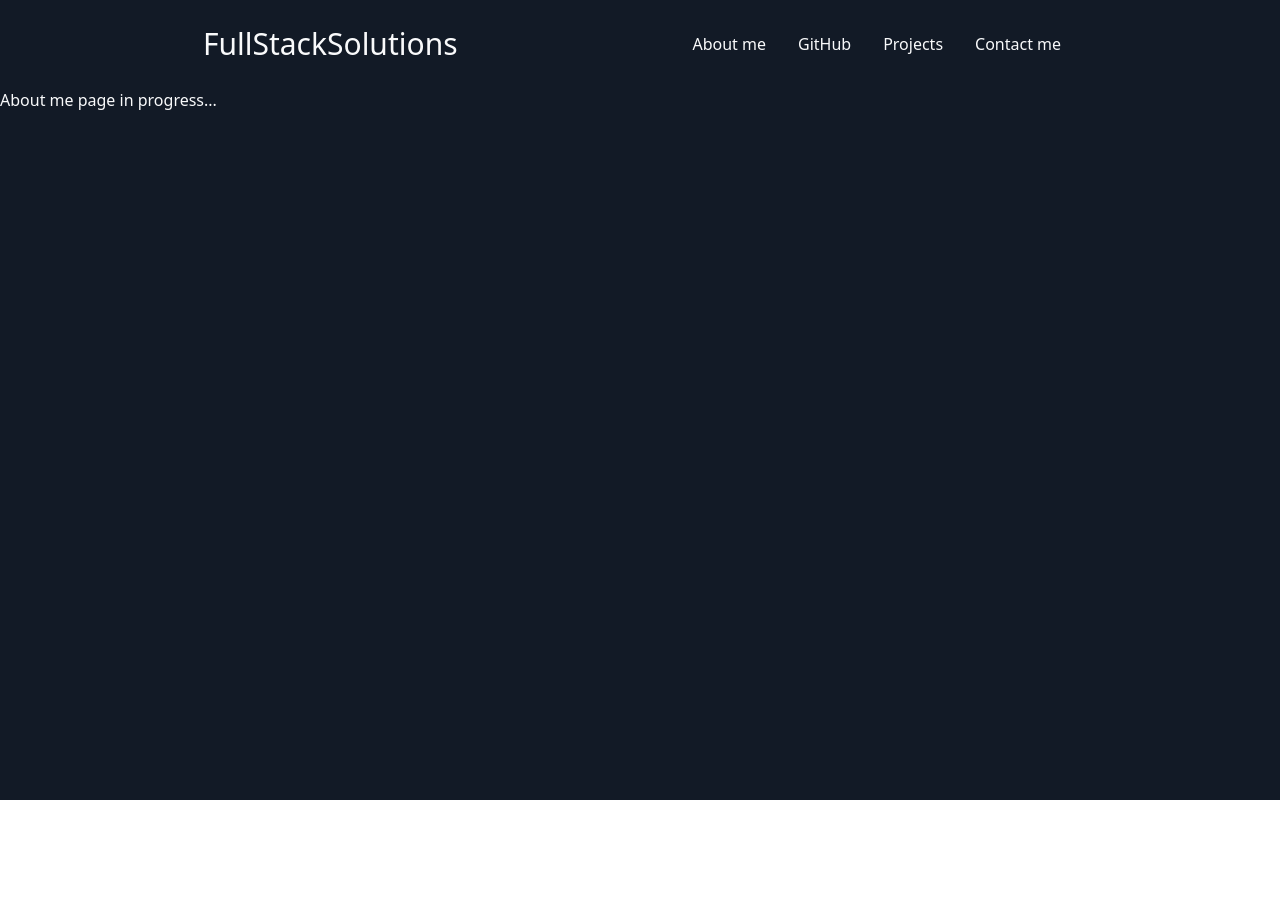
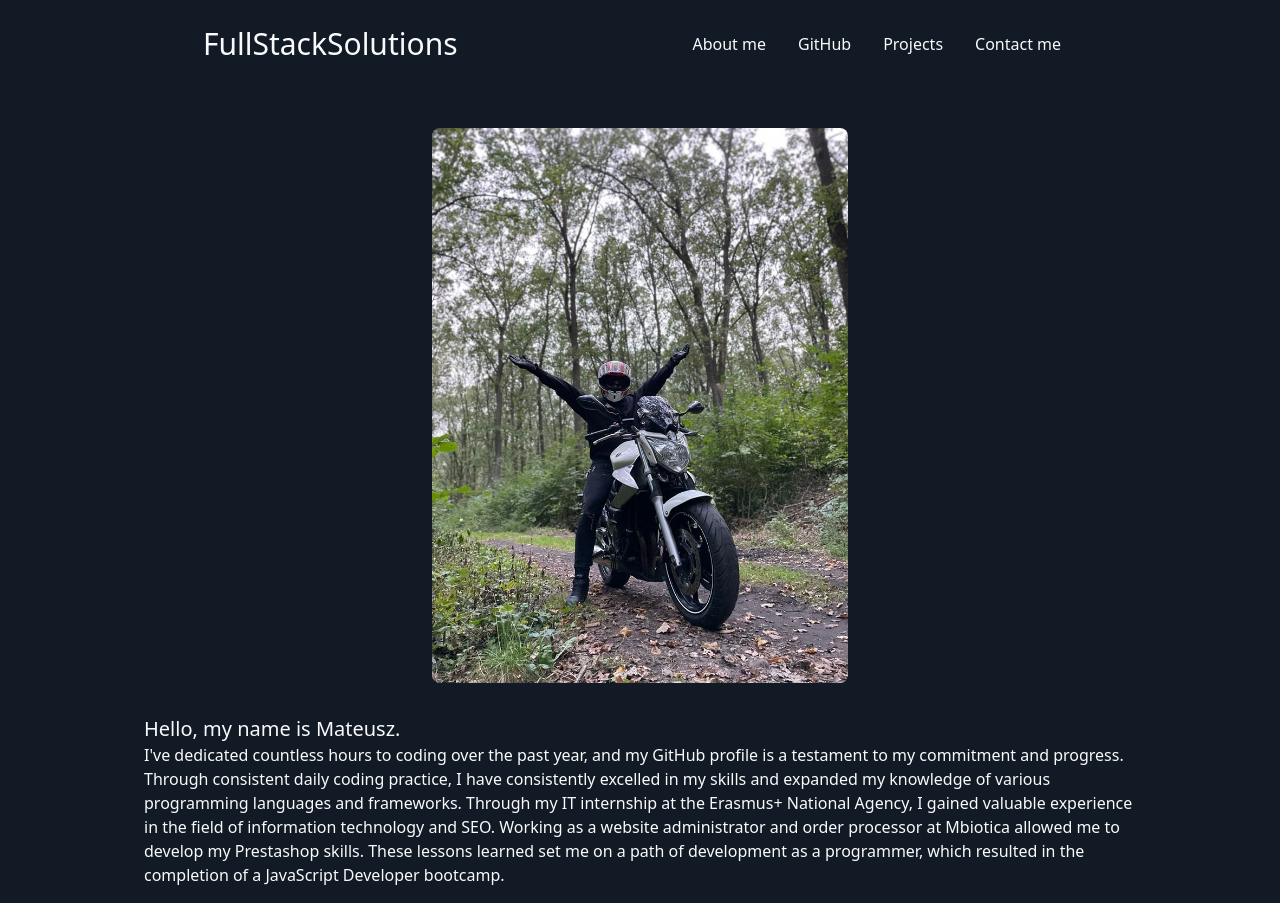
Before and after one commit to Mateusz627/Portfolio-page, a React (Vite) app: page /about in a window 1280 px wide. Before the commit the page ends 800 px from the top, so only its background shows below. Built offline with nearby package versions, Linux system fonts and the light colour scheme; a web font is replaced by a local one.

Commit message:
update about me component

```diff
--- a/src/components/subpages/AboutMe.jsx
+++ b/src/components/subpages/AboutMe.jsx
@@ -1,10 +1,33 @@
+import moto2 from "../../assets/moto2.jpg";
 import Navbar from "../Navbar";
 
 function AboutMe() {
   return (
-    <div className="w-screen h-screen text-gray-50 bg-custom-dark ">
+    <div className="w-full h-full text-gray-50 bg-custom-dark ">
       <Navbar />
-      About me page in progress...
+      <div className="w-full flex flex-col items-center">
+        <img
+          src={moto2}
+          alt="image"
+          className="w-[80%] max-w-md  md:h-4/5 rounded-3xl p-4 mt-6"
+        />
+        <div className="w-[80%] p-4">
+          <h2 className="text-xl">Hello, my name is Mateusz.</h2>
+          <p>
+            I've dedicated countless hours to coding over the past year, and my
+            GitHub profile is a testament to my commitment and progress. Through
+            consistent daily coding practice, I have consistently excelled in my
+            skills and expanded my knowledge of various programming languages
+            and frameworks. Through my IT internship at the Erasmus+ National
+            Agency, I gained valuable experience in the field of information
+            technology and SEO. Working as a website administrator and order
+            processor at Mbiotica allowed me to develop my Prestashop skills.
+            These lessons learned set me on a path of development as a
+            programmer, which resulted in the completion of a JavaScript
+            Developer bootcamp.
+          </p>
+        </div>
+      </div>
     </div>
   );
 }
```
